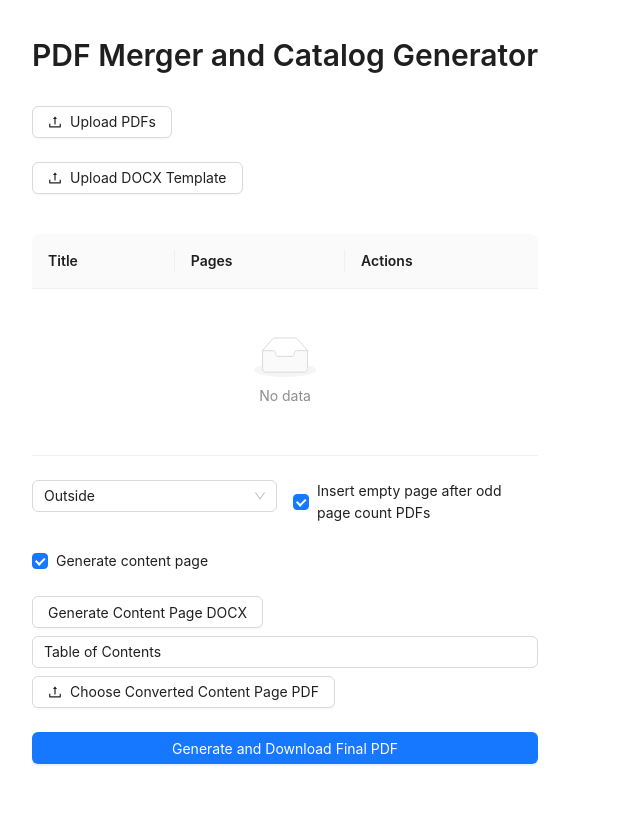
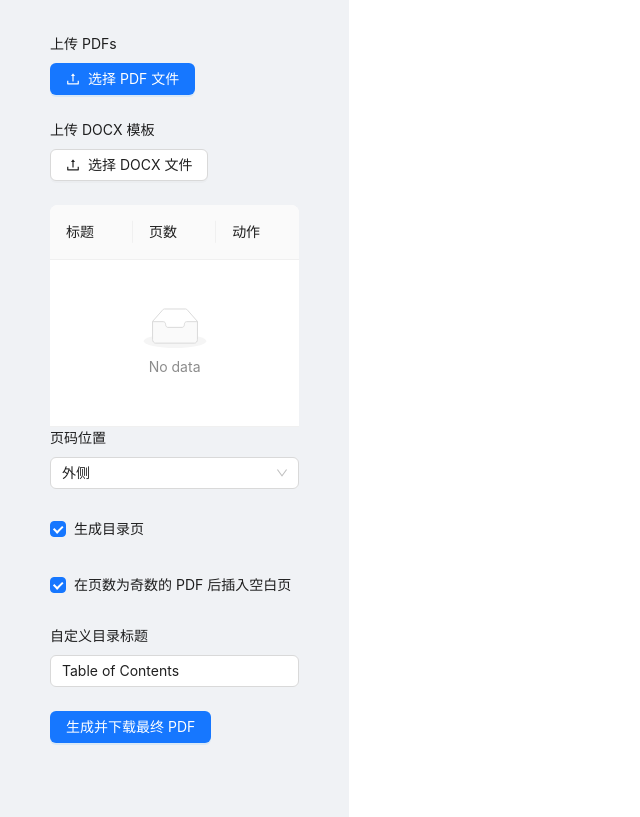
Before and after one commit to fanmuchen/AssemblePDFs, a React (Vite) app: page / in a window 1280 px wide. Shown: the whole page, without its empty margins (0-640 px from the left). Built offline with nearby package versions, Linux system fonts and the light colour scheme.

Commit message:
remove header.

```diff
--- a/src/App.tsx
+++ b/src/App.tsx
@@ -1,14 +1,13 @@
 import React, { useState } from 'react';
-import { Button, Upload, Table, Input, Select, Checkbox, Spin, Typography, Space, Row, Col } from 'antd';
-import { UploadProps } from 'antd';
-import { UploadOutlined, DeleteOutlined, ArrowUpOutlined, ArrowDownOutlined } from '@ant-design/icons';
 import { PDFDocument, rgb } from 'pdf-lib';
 import Docxtemplater from 'docxtemplater';
 import PizZip from 'pizzip';
 import { saveAs } from 'file-saver';
+import { Layout, Form, Input, Button, Upload, Checkbox, Select, Spin, message, Table, ConfigProvider } from 'antd';
+import { UploadOutlined, DeleteOutlined, ArrowUpOutlined, ArrowDownOutlined } from '@ant-design/icons';
 
+const { Content } = Layout;
 const { Option } = Select;
-const { Title, Text } = Typography;
 
 interface FileData {
   id: number;
@@ -16,6 +15,8 @@ interface FileData {
   title: string;
   pageCount: number;
 }
+
+let uniqueIdCounter = 0; // initialize a counter at a module level
 
 const App: React.FC = () => {
   const [fileData, setFileData] = useState<FileData[]>([]);
@@ -27,31 +28,31 @@ const App: React.FC = () => {
   const [templateBuffer, setTemplateBuffer] = useState<ArrayBuffer | null>(null);
   const [tocTitle, setTocTitle] = useState('Table of Contents');
 
-  const handlePdfUpload: UploadProps['onChange'] = async ({ file }) => {
-    if (file.status !== 'done') return;
-    const { originFileObj } = file;
-    const arrayBuffer = await originFileObj!.arrayBuffer();
+  const handlePdfUpload = async (files: File[]) => {
+    if (files.length === 0) return;
+
+    const file = files[0]; // We assume handling one file for simplicity.
+    const arrayBuffer = await file.arrayBuffer();
     const pdfDoc = await PDFDocument.load(arrayBuffer);
+
     setFileData((prevData) => [
       ...prevData,
       {
-        id: Date.now(),
-        file: originFileObj!,
-        title: originFileObj!.name.replace(/\.[^/.]+$/, ""), // Remove file extension
+        id: `${uniqueIdCounter++}-${file.name}`, // use a combination of a counter and unique string
+        file: file,
+        title: file.name.replace(/\.[^/.]+$/, ""), // Remove file extension
         pageCount: pdfDoc.getPageCount(),
       },
     ]);
   };
 
-  const handleDocxUpload: UploadProps['onChange'] = async ({ file }) => {
-    if (file.status !== 'done') return;
-    const { originFileObj } = file;
+  const handleDocxUpload = (file: File) => {
     const reader = new FileReader();
     reader.onload = function(e) {
       setTemplateBuffer(e.target?.result as ArrayBuffer);
     };
-    reader.readAsArrayBuffer(originFileObj!);
-    setDocxTemplate(originFileObj!);
+    reader.readAsArrayBuffer(file);
+    setDocxTemplate(file);
   };
 
   const handleTitleChange = (id: number, value: string) => {
@@ -232,70 +233,84 @@ const App: React.FC = () => {
     setTocTitle(event.target.value);
   };
 
+  const columns = [
+    {
+      title: '标题', // Title
+      dataIndex: 'title',
+      key: 'title',
+      render: (text, record) => (
+        <Input value={text} onChange={(e) => handleTitleChange(record.id, e.target.value)} />
+      ),
+    },
+    {
+      title: '页数', // Page Count
+      dataIndex: 'pageCount',
+      key: 'pageCount',
+    },
+    {
+      title: '动作', // Actions
+      key: 'actions',
+      render: (_, record) => (
+        <div>
+          <Button icon={<ArrowUpOutlined />} onClick={() => handleMoveUp(record.id)} />
+          <Button icon={<ArrowDownOutlined />} onClick={() => handleMoveDown(record.id)} />
+          <Button type="primary" icon={<DeleteOutlined />} danger onClick={() => handleDelete(record.id)} />
+        </div>
+      ),
+    },
+  ];
+
   return (
-    <div style={{ maxWidth: '800px', margin: '0 auto', padding: '2rem' }}>
-      <Title level={2} style={{ textAlign: 'center', marginBottom: '2rem' }}>PDF Merger and Catalog Generator</Title>
-
-      <Space direction="vertical" style={{ width: '100%' }} size="large">
-        <Upload accept='.pdf' onChange={handlePdfUpload} multiple>
-          <Button icon={<UploadOutlined />}>Upload PDFs</Button>
-        </Upload>
-        {fileData.length > 0 && <Text type="secondary">{fileData.length} file(s) selected</Text>}
-
-        <Upload accept=".docx" onChange={handleDocxUpload} style={{ marginBottom: '1rem' }}>
-          <Button icon={<UploadOutlined />}>Upload DOCX Template</Button>
-        </Upload>
-        {docxTemplate && <Text type="secondary">Template selected: {docxTemplate.name}</Text>}
-
-        <Table
-          dataSource={fileData}
-          pagination={false}
-          rowKey="id"
-          columns={[
-            { title: 'Title', dataIndex: 'title', render: (text: string, record: FileData) => <Input value={text} onChange={(e) => handleTitleChange(record.id, e.target.value)} /> },
-            { title: 'Pages', dataIndex: 'pageCount' },
-            { title: 'Actions', render: (_, record: FileData) => (
-              <Space>
-                <Button icon={<ArrowUpOutlined />} onClick={() => handleMoveUp(record.id)} />
-                <Button icon={<ArrowDownOutlined />} onClick={() => handleMoveDown(record.id)} />
-                <Button icon={<DeleteOutlined />} onClick={() => handleDelete(record.id)} />
-              </Space>
-            ) }
-          ]}
-        />
-
-        <Row gutter={[16, 16]}>
-          <Col span={12}>
-            <Select value={pageNumberPosition} onChange={(value) => setPageNumberPosition(value as any)} style={{ width: '100%' }}>
-              <Option value="none">No page number</Option>
-              <Option value="left">Left</Option>
-              <Option value="right">Right</Option>
-              <Option value="outside">Outside</Option>
-              <Option value="inside">Inside</Option>
-            </Select>
-          </Col>
-          <Col span={12}>
-            <Checkbox checked={insertEmptyPages} onChange={(e) => setInsertEmptyPages(e.target.checked)}>Insert empty page after odd page count PDFs</Checkbox>
-          </Col>
-        </Row>
-
-        <Checkbox checked={needContentPage} onChange={(e) => setNeedContentPage(e.target.checked)}>Generate content page</Checkbox>
-
-        {needContentPage && (
-          <Space direction="vertical" style={{ width: '100%' }}>
-            <Button onClick={handleGenerateContentPage}>Generate Content Page DOCX</Button>
-            <Input value={tocTitle} onChange={handleTocTitleChange} placeholder="Custom Table of Contents Title" />
-            <Upload accept=".pdf" onChange={handlePdfUpload}>
-              <Button icon={<UploadOutlined />}>Choose Converted Content Page PDF</Button>
-            </Upload>
-          </Space>
-        )}
-
-        <Button onClick={handleSubmit} disabled={isLoading} type="primary" block>
-          {isLoading ? <Spin size="small" /> : 'Generate and Download Final PDF'}
-        </Button>
-      </Space>
-    </div>
+    <ConfigProvider>
+      <Layout>
+        <Content style={{ padding: '50px', backgroundColor: '#f0f2f5', minHeight: '280px' }}>
+          <Form layout="vertical">
+            <Form.Item label="上传 PDFs">
+              <Upload
+                multiple
+                accept=".pdf"
+                customRequest={({ file, onSuccess }) => {
+                  handlePdfUpload([file as File]);
+                  onSuccess?.("ok");
+                }}
+                showUploadList={false}
+              >
+                <Button icon={<UploadOutlined />} type="primary">选择 PDF 文件</Button>
+              </Upload>
+            </Form.Item>
+            <Form.Item label="上传 DOCX 模板">
+              <Upload accept=".docx" customRequest={({ file, onSuccess }) => { handleDocxUpload(file as File); onSuccess?.("ok"); }} showUploadList={false}>
+                <Button icon={<UploadOutlined />}>选择 DOCX 文件</Button>
+              </Upload>
+            </Form.Item>
+            <Table dataSource={fileData} columns={columns} rowKey="id" pagination={false} />
+            <Form.Item label="页码位置">
+              <Select value={pageNumberPosition} onChange={(value) => setPageNumberPosition(value as any)}>
+                <Option value="none">无页码</Option>
+                <Option value="left">左侧</Option>
+                <Option value="right">右侧</Option>
+                <Option value="outside">外侧</Option>
+                <Option value="inside">内侧</Option>
+              </Select>
+            </Form.Item>
+            <Form.Item>
+              <Checkbox checked={needContentPage} onChange={(e) => setNeedContentPage(e.target.checked)}>生成目录页</Checkbox>
+            </Form.Item>
+            <Form.Item>
+              <Checkbox checked={insertEmptyPages} onChange={(e) => setInsertEmptyPages(e.target.checked)}>在页数为奇数的 PDF 后插入空白页</Checkbox>
+            </Form.Item>
+            <Form.Item label="自定义目录标题">
+              <Input value={tocTitle} onChange={(e) => setTocTitle(e.target.value)} />
+            </Form.Item>
+            <Form.Item>
+              <Button type="primary" onClick={handleSubmit} disabled={isLoading}>
+                {isLoading ? <Spin size="small" /> : '生成并下载最终 PDF'}
+              </Button>
+            </Form.Item>
+          </Form>
+        </Content>
+      </Layout>
+    </ConfigProvider>
   );
 };
 
```
Also changed, not shown: package.json (+7 -7 lines), 1 other file (tests, documents, lock files or other folders).
